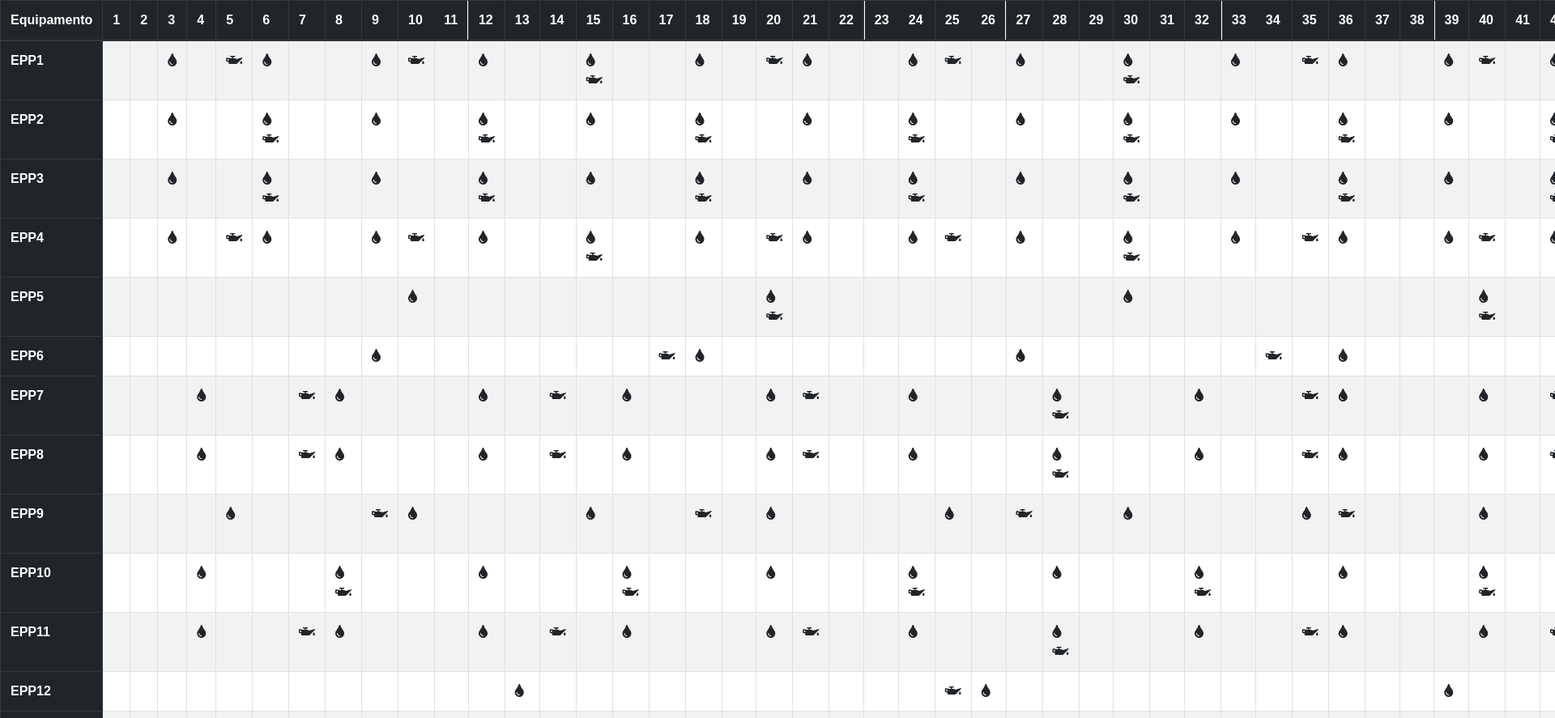
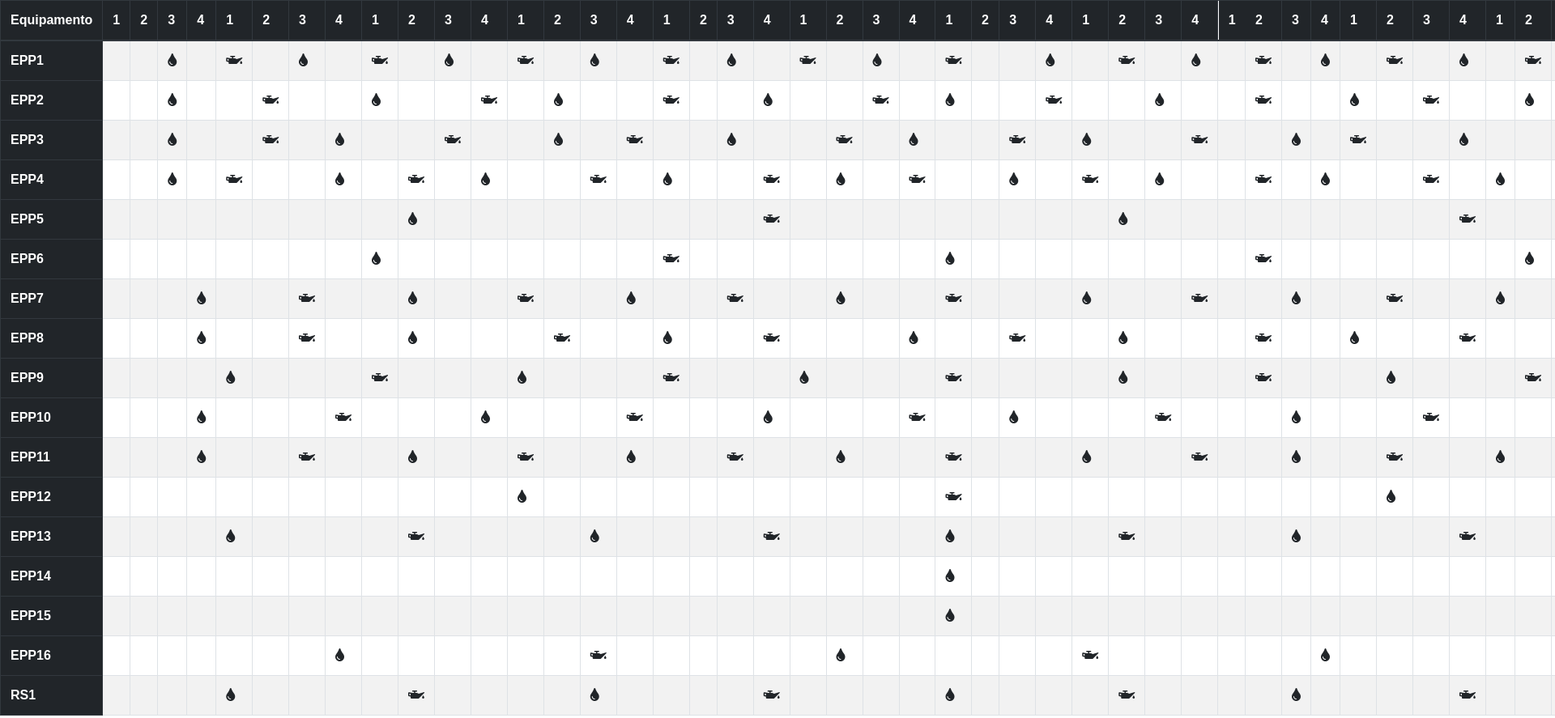
Before and after one commit to danielfssz/controle-manutencao, a plain HTML site: page index.html in a window 1280 px wide. Shown: the top 887 px of the page at 81% size, 1920 px wide, since content can reach past the window. Drawn offline with nearby package versions, Linux system fonts and the light colour scheme.

Commit message:
correção da logica da tabela

```diff
--- a/index.html
+++ b/index.html
@@ -4,20 +4,48 @@
 <head>
     <meta charset="utf-8" />
     <meta http-equiv="X-UA-Compatible" content="IE=edge">
-    <title>
-
-    </title>
+    <title>Cronograma de Manutenção</title>
     <meta name="viewport" content="width=device-width, initial-scale=1">
     <link rel="stylesheet" href="https://maxcdn.bootstrapcdn.com/bootstrap/4.0.0/css/bootstrap.min.css" integrity="sha384-Gn5384xqQ1aoWXA+058RXPxPg6fy4IWvTNh0E263XmFcJlSAwiGgFAW/dAiS6JXm"
         crossorigin="anonymous">
     <link rel="stylesheet" href="https://use.fontawesome.com/releases/v5.2.0/css/all.css" integrity="sha384-hWVjflwFxL6sNzntih27bfxkr27PmbbK/iSvJ+a4+0owXq79v+lsFkW54bOGbiDQ"
         crossorigin="anonymous">
     <link rel="stylesheet" href="index.css">
+    <!-- <style>
+        table {
+            font-family: arial, sans-serif;
+            border-collapse: collapse;
+        }
+
+        td,
+        th {
+            border: 1px solid #dddddd;
+            text-align: left;
+            padding: 8px;
+        }
+
+        thead tr th {
+            position: sticky;
+            top: 0px;
+        }
+
+        th:first-child,
+        td:first-child {
+            position: sticky;
+            left: 0px;
+        }
+
+        td:first-child {
+            background-color: black;
+        }
+
+        #tblManutencao {
+            max-width: 50%;
+        }
+    </style> -->
 </head>
 
 <body>
-
-    <div class="row"></div>
     <table class="table table-striped table-bordered" id="tblManutencao">
         <thead class="thead-dark">
             <tr></tr>
@@ -35,6 +63,63 @@
     <script src="https://maxcdn.bootstrapcdn.com/bootstrap/4.0.0/js/bootstrap.min.js" integrity="sha384-JZR6Spejh4U02d8jOt6vLEHfe/JQGiRRSQQxSfFWpi1MquVdAyjUar5+76PVCmYl"
         crossorigin="anonymous"></script>
     <script src="index.js"></script>
+    <!-- <script>
+        var arrEquipamentos = [
+            { id: 1, nome: 'EPP1', usoSemanal: 120, usoTotal: 0, proxLL: 0, proxLLR: 0 },
+            { id: 2, nome: 'EPP2', usoSemanal: 90, usoTotal: 0, proxLL: 0, proxLLR: 0 },
+            { id: 3, nome: 'EPP3', usoSemanal: 95, usoTotal: 0, proxLL: 0, proxLLR: 0 },
+            { id: 4, nome: 'EPP4', usoSemanal: 105, usoTotal: 0, proxLL: 0, proxLLR: 0 },
+            { id: 5, nome: 'EPP5', usoSemanal: 25, usoTotal: 0, proxLL: 0, proxLLR: 0 },
+            { id: 6, nome: 'EPP6', usoSemanal: 30, usoTotal: 0, proxLL: 0, proxLLR: 0 },
+            { id: 7, nome: 'EPP7', usoSemanal: 80, usoTotal: 0, proxLL: 0, proxLLR: 0 },
+            { id: 8, nome: 'EPP8', usoSemanal: 75, usoTotal: 0, proxLL: 0, proxLLR: 0 },
+            { id: 9, nome: 'EPP9', usoSemanal: 60, usoTotal: 0, proxLL: 0, proxLLR: 0 },
+            { id: 10, nome: 'EPP10', usoSemanal: 65, usoTotal: 0, proxLL: 0, proxLLR: 0 },
+            { id: 11, nome: 'EPP11', usoSemanal: 80, usoTotal: 0, proxLL: 0, proxLLR: 0 },
+            { id: 12, nome: 'EPP12', usoSemanal: 20, usoTotal: 0, proxLL: 0, proxLLR: 0 },
+            { id: 13, nome: 'EPP13', usoSemanal: 50, usoTotal: 0, proxLL: 0, proxLLR: 0 },
+            { id: 14, nome: 'EPP14', usoSemanal: 10, usoTotal: 0, proxLL: 0, proxLLR: 0 },
+            { id: 15, nome: 'EPP15', usoSemanal: 10, usoTotal: 0, proxLL: 0, proxLLR: 0 },
+            { id: 16, nome: 'EPP16', usoSemanal: 35, usoTotal: 0, proxLL: 0, proxLLR: 0 },
+            { id: 17, nome: 'RS1', usoSemanal: 50, usoTotal: 0, proxLL: 0, proxLLR: 0 },
+        ];
+
+        $("#tblManutencao thead tr").append('<th scope="col">Equipamento</th>');
+
+        for (let semana = 1; semana <= 53; semana++) {
+            $("#tblManutencao thead tr").append('<th scope="col" style="width: 20px;">' + semana + '</th>');
+        }
+
+        for (let eqp = 0; eqp < arrEquipamentos.length; eqp++) {
+            $("#tblManutencao tbody").append('<tr class="thead-dark" id=eqp' + arrEquipamentos[eqp].id + '> <th scope="col">' + arrEquipamentos[eqp].nome + '</th> </tr>');
+            for (let semana = 1; semana <= 53; semana++) {
+                var add = true;
+                arrEquipamentos[eqp].usoTotal += arrEquipamentos[eqp].usoSemanal;
+                arrEquipamentos[eqp].proxLL += arrEquipamentos[eqp].usoSemanal;
+                arrEquipamentos[eqp].proxLLR += arrEquipamentos[eqp].usoSemanal;
+
+                if (arrEquipamentos[eqp].proxLL >= 250 && arrEquipamentos[eqp].proxLLR >= 500) {
+                    $("#eqp" + arrEquipamentos[eqp].id).append('<td></i><i class="fas fa-oil-can"></i></td>');
+                    arrEquipamentos[eqp].proxLL = 0;
+                    arrEquipamentos[eqp].proxLLR = 0;
+                    add = false;
+                } else {
+                    if (arrEquipamentos[eqp].proxLL >= 250) {
+                        $("#eqp" + arrEquipamentos[eqp].id).append('<td> <i class="fas fa-tint"></i></td>');
+                        arrEquipamentos[eqp].proxLL = 0;
+                        add = false;
+                    } else if (arrEquipamentos[eqp].proxLLR >= 500) {
+                        $("#eqp" + arrEquipamentos[eqp].id).append('<td><i class="fas fa-oil-can"></i></td>');
+                        arrEquipamentos[eqp].proxLLR = 0;
+                        add = false;
+                    }
+                    if (add) {
+                        $("#eqp" + arrEquipamentos[eqp].id).append('<td></td>');
+                    }
+                }
+            }
+        }
+    </script> -->
 </footer>
 
 </html>
--- a/index.js
+++ b/index.js
@@ -1,55 +1,53 @@
 var arrEquipamentos = [
-    { id: 1, nome: 'EPP1', usoSemanal: 120, usoTotal: 0, proxLL: 0, proxLLR: 0 },
-    { id: 2, nome: 'EPP2', usoSemanal: 90, usoTotal: 0, proxLL: 0, proxLLR: 0 },
-    { id: 3, nome: 'EPP3', usoSemanal: 95, usoTotal: 0, proxLL: 0, proxLLR: 0 },
-    { id: 4, nome: 'EPP4', usoSemanal: 105, usoTotal: 0, proxLL: 0, proxLLR: 0 },
-    { id: 5, nome: 'EPP5', usoSemanal: 25, usoTotal: 0, proxLL: 0, proxLLR: 0 },
-    { id: 6, nome: 'EPP6', usoSemanal: 30, usoTotal: 0, proxLL: 0, proxLLR: 0 },
-    { id: 7, nome: 'EPP7', usoSemanal: 80, usoTotal: 0, proxLL: 0, proxLLR: 0 },
-    { id: 8, nome: 'EPP8', usoSemanal: 75, usoTotal: 0, proxLL: 0, proxLLR: 0 },
-    { id: 9, nome: 'EPP9', usoSemanal: 60, usoTotal: 0, proxLL: 0, proxLLR: 0 },
-    { id: 10, nome: 'EPP10', usoSemanal: 65, usoTotal: 0, proxLL: 0, proxLLR: 0 },
-    { id: 11, nome: 'EPP11', usoSemanal: 80, usoTotal: 0, proxLL: 0, proxLLR: 0 },
-    { id: 12, nome: 'EPP12', usoSemanal: 20, usoTotal: 0, proxLL: 0, proxLLR: 0 },
-    { id: 13, nome: 'EPP13', usoSemanal: 50, usoTotal: 0, proxLL: 0, proxLLR: 0 },
-    { id: 14, nome: 'EPP14', usoSemanal: 10, usoTotal: 0, proxLL: 0, proxLLR: 0 },
-    { id: 15, nome: 'EPP15', usoSemanal: 10, usoTotal: 0, proxLL: 0, proxLLR: 0 },
-    { id: 16, nome: 'EPP16', usoSemanal: 35, usoTotal: 0, proxLL: 0, proxLLR: 0 },
-    { id: 17, nome: 'RS1', usoSemanal: 50, usoTotal: 0, proxLL: 0, proxLLR: 0 },
+    { id: 1, nome: 'EPP1', usoSemanal: 120, usoTotal: 0 },
+    { id: 2, nome: 'EPP2', usoSemanal: 90, usoTotal: 0 },
+    { id: 3, nome: 'EPP3', usoSemanal: 95, usoTotal: 0 },
+    { id: 4, nome: 'EPP4', usoSemanal: 105, usoTotal: 0 },
+    { id: 5, nome: 'EPP5', usoSemanal: 25, usoTotal: 0 },
+    { id: 6, nome: 'EPP6', usoSemanal: 30, usoTotal: 0 },
+    { id: 7, nome: 'EPP7', usoSemanal: 80, usoTotal: 0 },
+    { id: 8, nome: 'EPP8', usoSemanal: 75, usoTotal: 0 },
+    { id: 9, nome: 'EPP9', usoSemanal: 60, usoTotal: 0 },
+    { id: 10, nome: 'EPP10', usoSemanal: 65, usoTotal: 0 },
+    { id: 11, nome: 'EPP11', usoSemanal: 80, usoTotal: 0 },
+    { id: 12, nome: 'EPP12', usoSemanal: 20, usoTotal: 0 },
+    { id: 13, nome: 'EPP13', usoSemanal: 50, usoTotal: 0 },
+    { id: 14, nome: 'EPP14', usoSemanal: 10, usoTotal: 0 },
+    { id: 15, nome: 'EPP15', usoSemanal: 10, usoTotal: 0 },
+    { id: 16, nome: 'EPP16', usoSemanal: 35, usoTotal: 0 },
+    { id: 17, nome: 'RS1', usoSemanal: 50, usoTotal: 0 }
 ];
 
 $("#tblManutencao thead tr").append('<th scope="col">Equipamento</th>');
 
-for (let semana = 1; semana <= 53; semana++) {
-    $("#tblManutencao thead tr").append('<th scope="col" style="width: 20px;">' + semana + '</th>');
+for (let mes = 1; mes <= 12; mes++) {
+    $("#tblCabecalho thead tr").append('<th scope="col">Equipamento</th>');
+    for (let sem = 1; sem <= 4; sem++) {
+        $("#tblManutencao thead tr").append('<th scope="col" style="width: 20px;">' + sem + '</th>');
+    }
 }
 
 for (let eqp = 0; eqp < arrEquipamentos.length; eqp++) {
     $("#tblManutencao tbody").append('<tr class="thead-dark" id=eqp' + arrEquipamentos[eqp].id + '> <th scope="col">' + arrEquipamentos[eqp].nome + '</th> </tr>');
+
+    var ll = 250;
+    var llr = 500;
     for (let semana = 1; semana <= 53; semana++) {
         var add = true;
         arrEquipamentos[eqp].usoTotal += arrEquipamentos[eqp].usoSemanal;
-        arrEquipamentos[eqp].proxLL += arrEquipamentos[eqp].usoSemanal;
-        arrEquipamentos[eqp].proxLLR += arrEquipamentos[eqp].usoSemanal;
 
-        if (arrEquipamentos[eqp].proxLL >= 250 && arrEquipamentos[eqp].proxLLR >= 500) {
-            $("#eqp" + arrEquipamentos[eqp].id).append('<td> <i class="fas fa-tint"></i><i class="fas fa-oil-can"></i></td>');
-            arrEquipamentos[eqp].proxLL = 0;
-            arrEquipamentos[eqp].proxLLR = 0;
+        if (arrEquipamentos[eqp].usoTotal >= ll && !(arrEquipamentos[eqp].usoTotal >= llr)) {
+            $("#eqp" + arrEquipamentos[eqp].id).append('<td> <i class="fas fa-tint"></i> </td>');
+            ll += 250;
             add = false;
-        } else {
-            if (arrEquipamentos[eqp].proxLL >= 250) {
-                $("#eqp" + arrEquipamentos[eqp].id).append('<td> <i class="fas fa-tint"></i></td>');
-                arrEquipamentos[eqp].proxLL = 0;
-                add = false;
-            } else if (arrEquipamentos[eqp].proxLLR >= 500) {
-                $("#eqp" + arrEquipamentos[eqp].id).append('<td><i class="fas fa-oil-can"></i></td>');
-                arrEquipamentos[eqp].proxLLR = 0;
-                add = false;
-            }
-            if (add) {
-                $("#eqp" + arrEquipamentos[eqp].id).append('<td></td>');
-            }
+        } else if (arrEquipamentos[eqp].usoTotal >= llr) {
+            $("#eqp" + arrEquipamentos[eqp].id).append('<td> <i class="fas fa-oil-can"></i></td>');
+            ll += 250;
+            llr += 500;
+            add = false;
+        }
+        if (add) {
+            $("#eqp" + arrEquipamentos[eqp].id).append('<td></td>');
         }
     }
 }
```
Also changed, not shown: home.html (added, +18 -0 lines).
